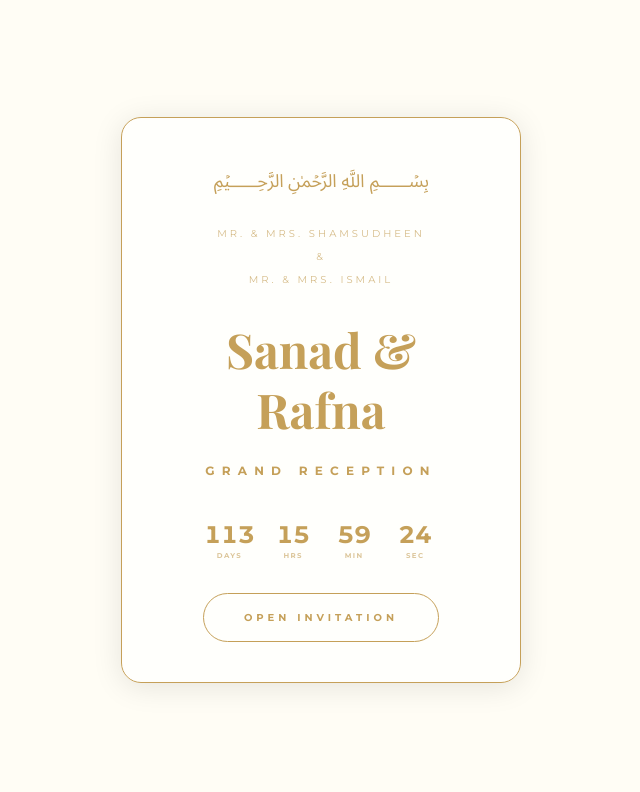
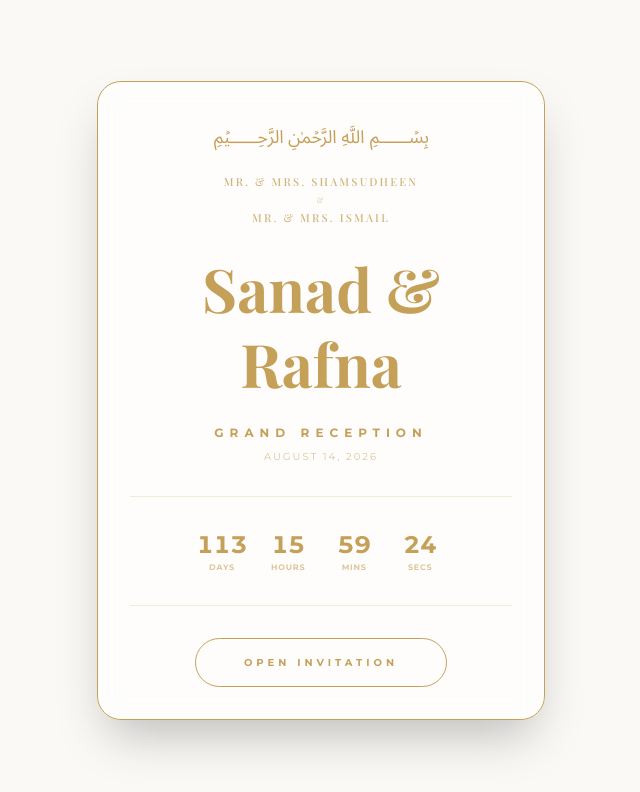
Before and after one commit to SahilVellathur/sanad-and-rafna-wedding-, a React (Vite) app: page / in a window 1280 px wide. Shown: the top 792 px of the page, without its empty margins (319-959 px from the left). Built offline with nearby package versions, Linux system fonts and the light colour scheme; a web font is replaced by a local one.

Commit message:
Clean Reset: Simplified Single-Page Landing with Glass UI & Countdown

```diff
--- a/src/App.jsx
+++ b/src/App.jsx
@@ -1,11 +1,9 @@
 import React, { useState, useEffect } from 'react';
 import { motion, AnimatePresence } from 'framer-motion';
-import { MapPin, Calendar, Clock, Check, Volume2, VolumeX, Heart, Info, Send, ChevronRight } from 'lucide-react';
 
 const WEDDING_DATE = new Date('2026-08-14T10:30:00');
 
-// --- Custom Hooks ---
-
+// --- Countdown Logic ---
 const useCountdown = (targetDate) => {
   const [timeLeft, setTimeLeft] = useState({ days: 0, hours: 0, minutes: 0, seconds: 0 });
 
@@ -32,206 +30,72 @@ const useCountdown = (targetDate) => {
   return timeLeft;
 };
 
-// --- Custom Components ---
-
-const Section = ({ children, className = "" }) => (
-  <section className={`min-h-screen flex flex-col items-center justify-center p-6 bg-[#FFFDF5] ${className}`}>
-    {children}
-  </section>
-);
-
-const AnimatedText = ({ text, className = "", delay = 0 }) => (
-  <motion.div
-    initial={{ opacity: 0, y: 20 }}
-    animate={{ opacity: 1, y: 0 }}
-    transition={{ duration: 1.2, delay, ease: "easeOut" }}
-    className={className}
-  >
-    {text}
-  </motion.div>
-);
-
 const CountdownTimer = ({ targetDate }) => {
   const { days, hours, minutes, seconds } = useCountdown(targetDate);
   return (
-    <div className="flex gap-4 text-[#C5A059] font-montserrat mb-8">
+    <div className="flex gap-4 text-[#C5A059] font-montserrat">
       {[
         { label: 'Days', value: days },
-        { label: 'Hrs', value: hours },
-        { label: 'Min', value: minutes },
-        { label: 'Sec', value: seconds }
+        { label: 'Hours', value: hours },
+        { label: 'Mins', value: minutes },
+        { label: 'Secs', value: seconds }
       ].map((item, idx) => (
-        <div key={idx} className="flex flex-col items-center min-w-[45px]">
+        <div key={idx} className="flex flex-col items-center min-w-[50px]">
           <span className="text-2xl font-bold tabular-nums">{String(item.value).padStart(2, '0')}</span>
-          <span className="text-[7px] uppercase tracking-[0.2em] opacity-60 font-bold">{item.label}</span>
+          <span className="text-[8px] uppercase tracking-widest opacity-60 font-bold">{item.label}</span>
         </div>
       ))}
     </div>
   );
 };
 
-const NextButton = ({ onClick, text = "NEXT" }) => (
-  <motion.button
-    initial={{ opacity: 0 }}
-    animate={{ opacity: 1 }}
-    transition={{ delay: 1.5 }}
-    onClick={onClick}
-    className="active:bg-[#002366] active:text-white active:shadow-[0_0_20px_#002366] mt-8 border border-[#C5A059]/40 text-[#C5A059]/60 px-8 py-3 rounded-full tracking-[4px] text-[10px] font-montserrat hover:border-[#C5A059] hover:text-[#C5A059] transition-all duration-500 flex items-center gap-2"
-    style={{ WebkitTapHighlightColor: 'transparent' }}
+export default function App() {
+  return (
+    <div className="min-h-screen w-full flex items-center justify-center bg-[#FAF9F6] p-4 selection:bg-[#C5A059]/30">
+      <motion.div
+        initial={{ opacity: 0, scale: 0.9 }}
+        animate={{ opacity: 1, scale: 1 }}
+        transition={{ duration: 1.2 }}
+        className="bg-white/70 backdrop-blur-md border border-[#C5A059] rounded-3xl p-8 shadow-2xl max-w-md w-full flex flex-col items-center gap-6 text-center"
       >
-    {text} <ChevronRight size={14} />
-  </motion.button>
-);
+        {/* 1. Bismillah */}
+        <div className="text-[#C5A059] text-3xl font-serif">﷽</div>
 
-// --- Page Components ---
-
-const StationeryLanding = ({ onOpen }) => (
-  <Section>
-    <div className="glass-card">
-      <div className="text-[#C5A059] text-3xl mb-8 font-serif">﷽</div>
-
-      <div className="text-[#C5A059] text-[9px] md:text-[10px] tracking-[0.3em] uppercase mb-8 font-montserrat opacity-70">
-        <p className="mb-2">Mr. & Mrs. Shamsudheen</p>
-        <p>&</p>
-        <p className="mt-2">Mr. & Mrs. Ismail</p>
+        {/* 2. Parents' Names */}
+        <div className="text-[#C5A059] text-[10px] md:text-[11px] tracking-[0.2em] uppercase font-playfair font-medium opacity-80 space-y-1">
+          <p>Mr. & Mrs. Shamsudheen</p>
+          <p className="text-[8px] opacity-60">&</p>
+          <p>Mr. & Mrs. Ismail</p>
         </div>
 
-      <h1 className="text-[#C5A059] text-4xl md:text-5xl font-bold mb-6 font-playfair leading-tight">
+        {/* 3. The Couple */}
+        <h1 className="text-[#C5A059] text-5xl md:text-6xl font-bold font-playfair leading-tight">
           Sanad & Rafna
         </h1>
 
-      <p className="text-[#C5A059] text-[10px] md:text-xs tracking-[0.6em] uppercase mb-10 font-montserrat font-bold">
+        {/* 4. The Event */}
+        <div className="space-y-2">
+          <p className="text-[#C5A059] text-[11px] md:text-xs tracking-[0.5em] uppercase font-montserrat font-bold">
             GRAND RECEPTION
           </p>
+          <p className="text-[#C5A059]/60 text-[10px] font-montserrat tracking-[0.2em] uppercase">
+            August 14, 2026
+          </p>
+        </div>
 
+        {/* 5. Live Countdown */}
+        <div className="w-full h-[1px] bg-[#C5A059]/20 my-2"></div>
         <CountdownTimer targetDate={WEDDING_DATE} />
+        <div className="w-full h-[1px] bg-[#C5A059]/20 my-2"></div>
 
+        {/* 6. The Button */}
         <button
-        onClick={onOpen}
-        className="transition-all duration-100 active:bg-[#002366] active:text-white active:shadow-[0_0_25px_rgba(255,255,255,0.9)] focus:outline-none border border-[#C5A059] text-[#C5A059] px-10 py-4 rounded-full tracking-[4px] text-[10px] font-montserrat uppercase font-bold bg-transparent"
+          className="transition-all duration-150 active:bg-[#002366] active:text-white active:shadow-[0_0_25px_rgba(255,255,255,0.9)] focus:outline-none border border-[#C5A059] text-[#C5A059] px-12 py-4 rounded-full tracking-[4px] text-[10px] font-montserrat uppercase font-bold bg-transparent"
           style={{ WebkitTapHighlightColor: 'transparent' }}
         >
           OPEN INVITATION
         </button>
-    </div>
-  </Section>
-);
-
-const Hero = ({ onNext }) => (
-  <Section>
-    <div className="glass-card">
-      <div className="mb-8 text-[#C5A059] text-6xl font-playfair">S & R</div>
-      <AnimatedText text="SAVE THE DATE" className="text-[#C5A059] tracking-[0.5em] text-xs mb-4 font-montserrat" />
-      <AnimatedText text="Sanad & Rafna" className="font-playfair text-3xl md:text-4xl text-[#C5A059] font-bold tracking-wide mb-8" delay={0.4} />
-      <AnimatedText text="AUGUST 14, 2026" className="text-[#C5A059] tracking-[0.2em] font-playfair text-lg" delay={0.8} />
-      <NextButton onClick={onNext} />
-    </div>
-  </Section>
-);
-
-const InvitationCard = ({ onNext }) => (
-  <Section>
-    <div className="glass-card">
-      <div className="mb-6 text-[#C5A059] text-2xl">﷽</div>
-      <p className="font-playfair italic text-base mb-8 text-[#C5A059]/80">With the blessings of Almighty Allah, we cordially invite you to celebrate the wedding of our children</p>
-      <div className="space-y-6">
-        <div>
-          <h3 className="font-playfair text-2xl font-bold text-[#C5A059]">Mohamed Sanad</h3>
-          <p className="text-[9px] mt-1 opacity-60 text-[#C5A059] font-montserrat uppercase tracking-wider">Son of Mr. Shamsudheen & Mrs. Jemsheera</p>
-        </div>
-        <div className="font-playfair text-xl italic text-[#C5A059]">&</div>
-        <div>
-          <h3 className="font-playfair text-2xl font-bold text-[#C5A059]">Rafna Shani</h3>
-          <p className="text-[9px] mt-1 opacity-60 text-[#C5A059] font-montserrat uppercase tracking-wider">Daughter of Mr. Ismail & Mrs. Fathima</p>
-        </div>
-      </div>
-      <NextButton onClick={onNext} />
-    </div>
-  </Section>
-);
-
-const ReceptionDetails = ({ onNext }) => (
-  <Section>
-    <div className="glass-card">
-      <AnimatedText text="GRAND RECEPTION" className="text-[#C5A059] tracking-[0.5em] text-xs mb-10 font-montserrat font-bold" />
-      <div className="space-y-6 mb-10">
-        <h2 className="font-playfair text-3xl text-[#C5A059] font-bold">Kunhimmu Auditorium</h2>
-        <p className="text-[#C5A059]/70 tracking-[0.2em] uppercase text-[10px] font-montserrat">Friday, August 14, 2026</p>
-        <p className="text-[#C5A059]/60 tracking-widest uppercase text-[9px] font-montserrat">P.C. Padi, Ezhur, Tirur, Kerala</p>
-      </div>
-      <div className="w-full h-48 grayscale contrast-125 border border-[#C5A059]/30 rounded-lg overflow-hidden mb-6">
-        <iframe title="Venue" src="https://www.google.com/maps/embed?pb=!1m18!1m12!1m3!1d3917.634853456071!2d75.93502167504386!3d10.91533048924203!2m3!1f0!2f0!3f0!3m2!1i1024!2i768!4f13.1!3m3!1m2!1s0x3ba7b185abdf736b%3A0xbbdee7e267492d35!2sKUNHIMMU%20AUDITORIUM!5e0!3m2!1sen!2sin" width="100%" height="100%" style={{ border: 0 }} allowFullScreen="" loading="lazy"></iframe>
-      </div>
-      <NextButton onClick={onNext} />
-    </div>
-  </Section>
-);
-
-const RSVP = () => {
-  const [status, setStatus] = useState('idle');
-  return (
-    <Section>
-      <div className="glass-card">
-        {status === 'submitted' ? (
-          <motion.div initial={{ opacity: 0 }} animate={{ opacity: 1 }}>
-            <Check className="mx-auto text-[#C5A059] mb-6" size={48} />
-            <h2 className="font-playfair text-2xl text-[#C5A059] mb-4">Thank You</h2>
-            <p className="text-[#C5A059]/60 font-playfair italic">Your response has been received with gratitude.</p>
       </motion.div>
-        ) : (
-          <>
-            <AnimatedText text="R S V P" className="text-[#C5A059] tracking-[0.5em] text-xs mb-10 font-montserrat font-bold" />
-            <h2 className="font-playfair text-2xl text-[#C5A059] mb-10 font-light">Will you join our celebration?</h2>
-            <div className="flex flex-col gap-4 justify-center items-center w-full">
-              <button
-                onClick={() => setStatus('submitted')}
-                className="w-full py-4 border border-[#C5A059] text-[#C5A059] tracking-[0.2em] text-[10px] font-montserrat font-bold rounded-full transition-all duration-500 hover:bg-[#C5A059] hover:text-[#FFFDF5] active:bg-[#002366] active:text-white active:shadow-[0_0_20px_#002366]"
-                style={{ WebkitTapHighlightColor: 'transparent' }}
-              >
-                I WILL ATTEND
-              </button>
-              <button
-                onClick={() => setStatus('submitted')}
-                className="w-full py-4 text-[#C5A059]/40 tracking-[0.2em] text-[10px] font-montserrat hover:text-[#C5A059]/80 transition-colors"
-                style={{ WebkitTapHighlightColor: 'transparent' }}
-              >
-                REGRETFULLY DECLINE
-              </button>
-            </div>
-          </>
-        )}
-      </div>
-      <footer className="mt-12 opacity-30 text-center">
-        <p className="text-[9px] tracking-[0.4em] uppercase font-montserrat text-[#C5A059]">Vellathur Family</p>
-      </footer>
-    </Section>
-  );
-};
-
-export default function App() {
-  const [page, setPage] = useState(0); // 0: Landing, 1: Hero, 2: Card, 3: Reception, 4: RSVP
-  const [isMuted, setIsMuted] = useState(false);
-
-  const handleNext = () => setPage(prev => prev + 1);
-
-  return (
-    <div className="bg-[#FFFDF5] selection:bg-[#C5A059]/30 min-h-screen">
-      <AnimatePresence mode="wait">
-        {page === 0 && <StationeryLanding key="p0" onOpen={handleNext} />}
-        {page === 1 && <Hero key="p1" onNext={handleNext} />}
-        {page === 2 && <InvitationCard key="p2" onNext={handleNext} />}
-        {page === 3 && <ReceptionDetails key="p3" onNext={handleNext} />}
-        {page === 4 && <RSVP key="p4" />}
-      </AnimatePresence>
-
-      {page > 0 && (
-        <button
-          onClick={() => setIsMuted(!isMuted)}
-          className="fixed top-8 right-8 z-40 text-[#C5A059]/50 hover:text-[#C5A059] transition-colors"
-        >
-          {isMuted ? <VolumeX size={20} /> : <Volume2 size={20} />}
-        </button>
-      )}
     </div>
   );
 }
```
Lines whose indentation alone changed are shown as unchanged.
